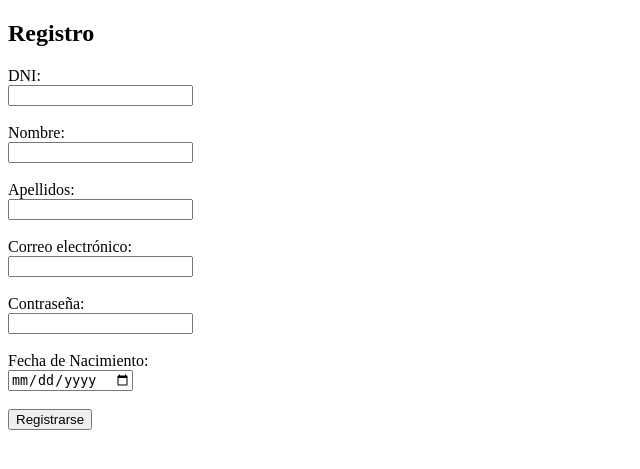
After one commit to kirtashK/ProyectoPW, a PHP site: page /registro.php in a window 1280 px wide. The commit adds this page. Shown: the top 469 px of the page, without its empty margins (0-640 px from the left). Run offline with PHP 8.4, Linux system fonts and the light colour scheme.

Commit message:
Proyecto 12-03
.

```diff
--- /dev/null
+++ b/Codigos/config.php
@@ -0,0 +1,15 @@
+<?php
+$host = "localhost";
+$dbname = "pw_vuelo";
+$username = "pw";
+$password = "pw";
+
+$dsn = "mysql:host=$host;dbname=$dbname;charset=utf8mb4";
+
+try {
+    $pdo = new PDO($dsn, $username, $password);
+    $pdo->setAttribute(PDO::ATTR_ERRMODE, PDO::ERRMODE_EXCEPTION);
+} catch (PDOException $e) {
+    die("Error de conexión a la base de datos: " . $e->getMessage());
+}
+?>
--- /dev/null
+++ b/Codigos/registro.php
@@ -0,0 +1,96 @@
+<?php
+require_once "config.php";
+
+$mensaje_error = "";
+
+if ($_SERVER["REQUEST_METHOD"] == "POST") {
+    $dni = $_POST["dni"];
+    $nombre = $_POST["nombre"];
+    $apellidos = $_POST["apellidos"];
+    $correo = $_POST["correo"];
+    $contrasena = $_POST["contrasena"];
+    $fechaNacimiento = $_POST["fechaNacimiento"];
+
+    // Verificar si el correo electrónico ya está registrado
+    $sql = "SELECT COUNT(*) AS count FROM usuarios WHERE correo = :correo";
+    $stmt = $pdo->prepare($sql);
+    $stmt->execute(['correo' => $correo]);
+    $resultado_correo = $stmt->fetch();
+
+    // Verificar si el DNI ya está registrado
+    $sql = "SELECT COUNT(*) AS count FROM usuarios WHERE dni = :dni";
+    $stmt = $pdo->prepare($sql);
+    $stmt->execute(['dni' => $dni]);
+    $resultado_dni = $stmt->fetch();
+
+    // Verificar el formato del DNI (solo números)
+    if (!is_numeric($dni)) {
+        $mensaje_error .= "El DNI debe contener solo números.<br>";
+    }
+
+    // Verificar el formato del correo electrónico
+    if (!filter_var($correo, FILTER_VALIDATE_EMAIL)) {
+        $mensaje_error .= "El correo electrónico tiene un formato incorrecto.<br>";
+    }
+
+    // Verificar si hay duplicados en el correo o DNI
+    if ($resultado_correo['count'] > 0 && $resultado_dni['count'] > 0) {
+        $mensaje_error .= "El correo y el DNI ya están registrados.<br>";
+    } elseif ($resultado_correo['count'] > 0) {
+        $mensaje_error .= "El correo electrónico ya está registrado.<br>";
+    } elseif ($resultado_dni['count'] > 0) {
+        $mensaje_error .= "El DNI ya está registrado.<br>";
+    }
+
+    // Si no hay errores, insertar el nuevo usuario en la base de datos
+    if (empty($mensaje_error)) {
+        $rol = "usuario";
+
+        $sql = "INSERT INTO usuarios (dni, nombre, apellidos, correo, contrasena, fechaNacimiento, rol)
+                VALUES (:dni, :nombre, :apellidos, :correo, :contrasena, :fechaNacimiento, :rol)";
+        $stmt = $pdo->prepare($sql);
+        $stmt->execute([
+            'dni' => $dni,
+            'nombre' => $nombre,
+            'apellidos' => $apellidos,
+            'correo' => $correo,
+            'contrasena' => $contrasena, // Asegúrate de hashear la contraseña antes de almacenarla en la base de datos!
+            'fechaNacimiento' => $fechaNacimiento,
+            'rol' => $rol
+        ]);
+
+        header("Location: InicioSesion.php");
+        exit();
+    }
+}
+?>
+
+<!DOCTYPE html>
+<html lang="es">
+<head>
+    <meta charset="UTF-8">
+    <meta name="viewport" content="width=device-width, initial-scale=1.0">
+    <title>Registro</title>
+</head>
+<body>
+    <h2>Registro</h2>
+    <?php if (!empty($mensaje_error)) : ?>
+        <div style="color: red;"><?php echo $mensaje_error; ?></div>
+    <?php endif; ?>
+    <form method="post" action="<?php echo htmlspecialchars($_SERVER["PHP_SELF"]); ?>">
+        <label for="dni">DNI:</label><br>
+        <input type="text" id="dni" name="dni" required><br><br>
+        <label for="nombre">Nombre:</label><br>
+        <input type="text" id="nombre" name="nombre" required><br><br>
+        <label for="apellidos">Apellidos:</label><br>
+        <input type="text" id="apellidos" name="apellidos" required><br><br>
+        <label for="correo">Correo electrónico:</label><br>
+        <input type="email" id="correo" name="correo" required><br><br>
+        <label for="contrasena">Contraseña:</label><br>
+        <input type="password" id="contrasena" name="contrasena" required><br><br>
+        <label for="fechaNacimiento">Fecha de Nacimiento:</label><br>
+        <input type="date" id="fechaNacimiento" name="fechaNacimiento" required><br><br>
+        <input type="submit" value="Registrarse">
+    </form>
+</body>
+</html>
```
Also changed, not shown: Codigos/Index.php (+77 -22 lines), Codigos/InicioSesion.php (+70 -0 lines), pw_vuelo(antigu).sql (added, +130 -0 lines), pw_vuelo.sql (+84 -22 lines), pw_vuelo13.sql (deleted, +0 -192 lines).
